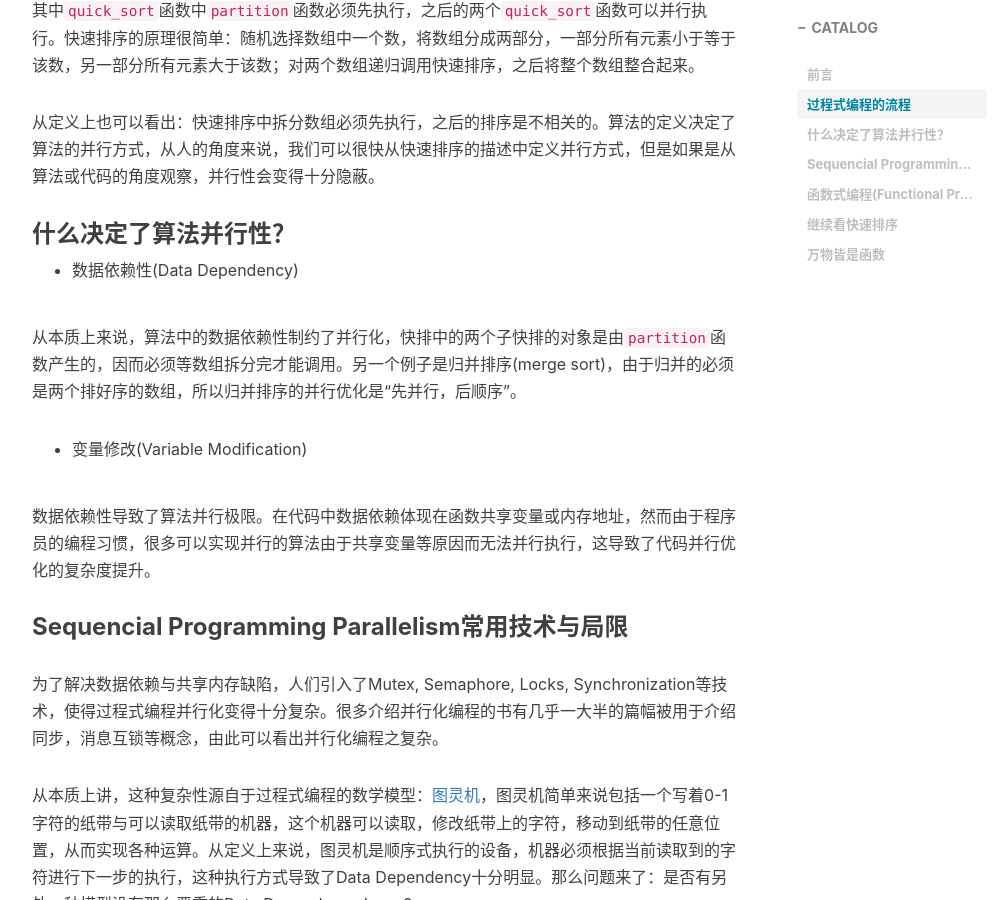
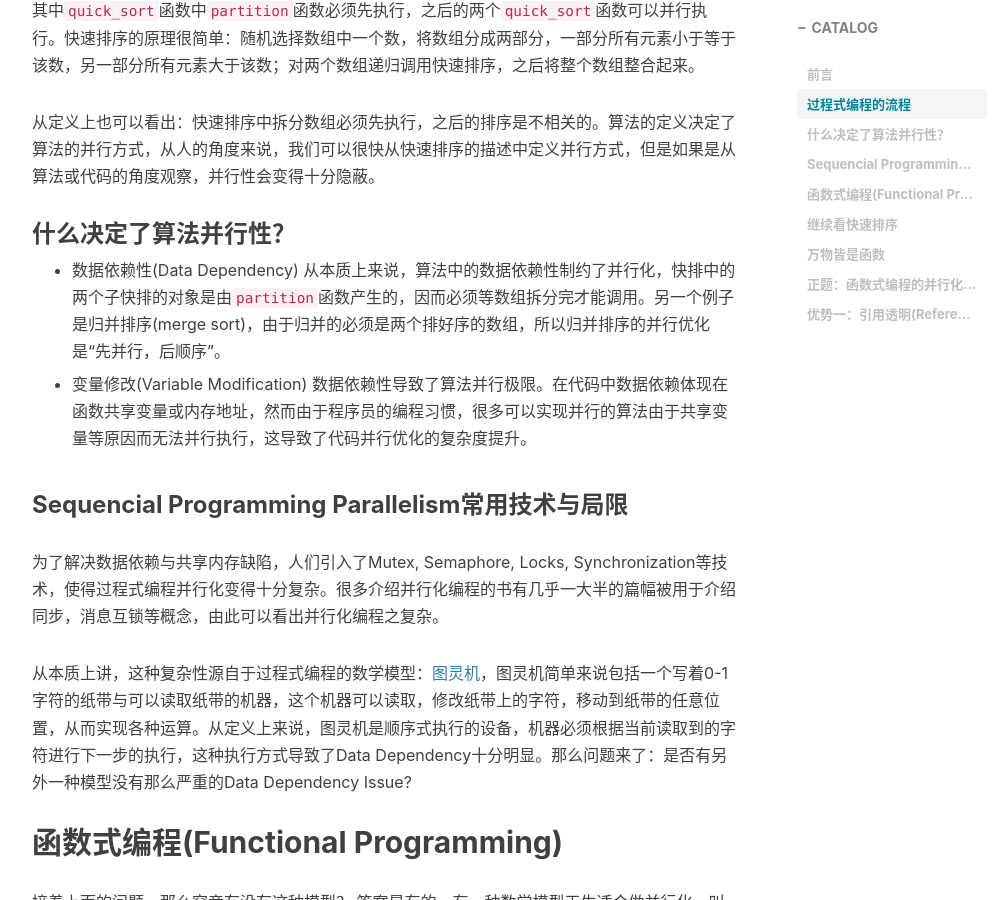
Before and after one commit to FeibHwang/my_Blog, a Jekyll site: the page built from _posts/2017-04-28-Parallelism-Advantages-in-Functional-Programming.markdown, in a window 1280 px wide and 900 px high, scrolled down 1398 px. Shown: the whole window, without its empty margins (233-1239 px from the left). Built offline with Jekyll 4.4.1, drawn with Linux system fonts in a browser that asks for light colours; nearby versions of some CDN libraries; comment, search, counter and statistics services are not loaded; some of the changed text lies outside the part shown.

Commit message:
add a post

```diff
--- a/_posts/2017-04-28-Parallelism-Advantages-in-Functional-Programming.markdown
+++ b/_posts/2017-04-28-Parallelism-Advantages-in-Functional-Programming.markdown
@@ -57,11 +57,9 @@
 
 ### 什么决定了算法并行性？
 * 数据依赖性(Data Dependency)
-
 从本质上来说，算法中的数据依赖性制约了并行化，快排中的两个子快排的对象是由`partition`函数产生的，因而必须等数组拆分完才能调用。另一个例子是归并排序(merge sort)，由于归并的必须是两个排好序的数组，所以归并排序的并行优化是“先并行，后顺序”。
 
 * 变量修改(Variable Modification)
-
 数据依赖性导致了算法并行极限。在代码中数据依赖体现在函数共享变量或内存地址，然而由于程序员的编程习惯，很多可以实现并行的算法由于共享变量等原因而无法并行执行，这导致了代码并行优化的复杂度提升。
 
 ### Sequencial Programming Parallelism常用技术与局限
@@ -120,3 +118,7 @@
 * ([]): 。。。也是函数，或确切的说是一个Monad，输入一堆数，将他们打包(wapped)成数组
 
 从这里我们可以大概感受到函数式编程中“万物皆是函数”的定义，从Lambda表达式的角度来说，常量，符号，数字等都是函数，在这里我不准备详谈，有机会另写。
+
+## 正题：函数式编程的并行化优势
+
+### 优势一：引用透明(Referential transparency)
```
